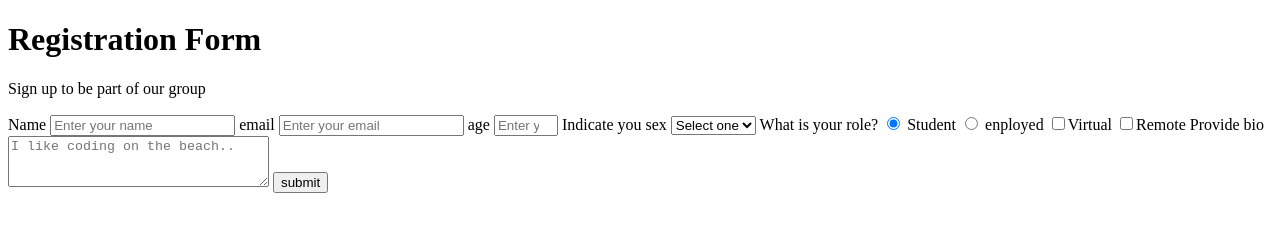
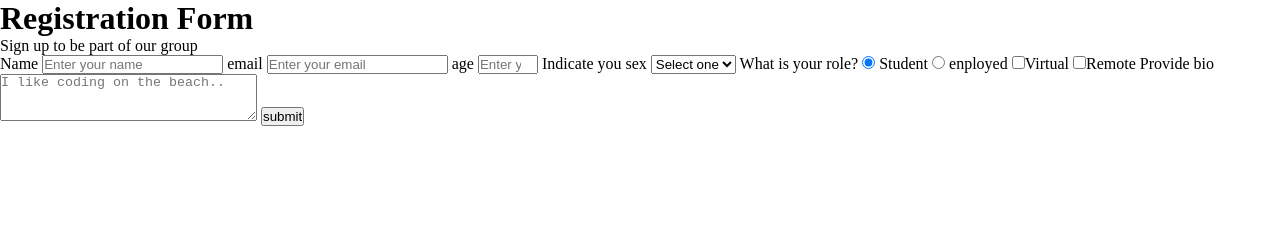
Before and after one commit to teocastano98/FreeCodeCamp_WebResponsiveDesing, a plain HTML site: page SurveyForm/index.html in a window 1280 px wide. Drawn offline with Linux system fonts and the light colour scheme; files that its build step writes are made by us from their sources.

Commit message:
inicio de estilos css

```diff
--- a/SurveyForm/index.html
+++ b/SurveyForm/index.html
@@ -4,7 +4,7 @@
 <head>
   <meta charset="UTF-8">
   <meta name="viewport" content="width=device-width, initial-scale=1">
-  <link href="css/style.css" rel="stylesheet">
+  <link href="style.css" rel="stylesheet">
   <title>Survey Form</title>
 </head>
 
--- a/SurveyForm/style.css
+++ b/SurveyForm/style.css
@@ -1 +1,5 @@
-sa
+*{
+    box-sizing: border-box;
+    padding: 0%;
+    margin: 0%;
+}
```
